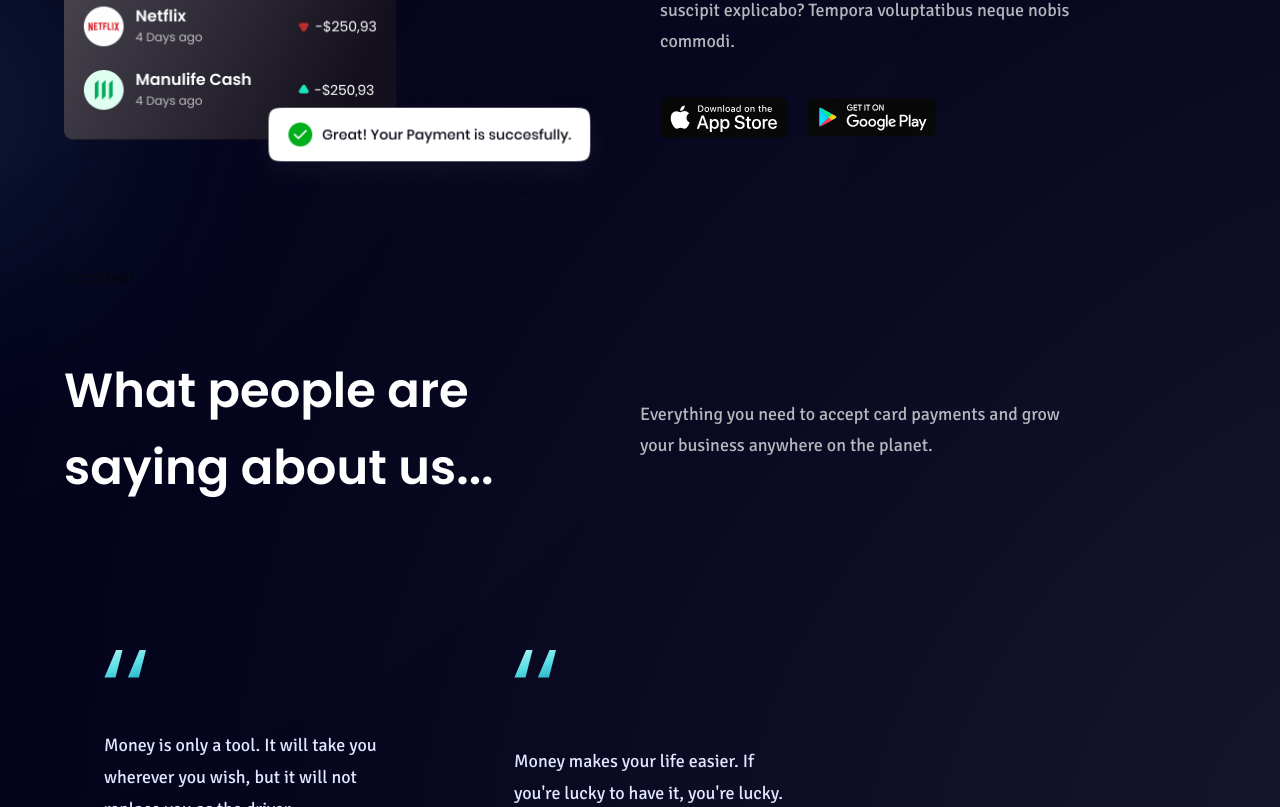
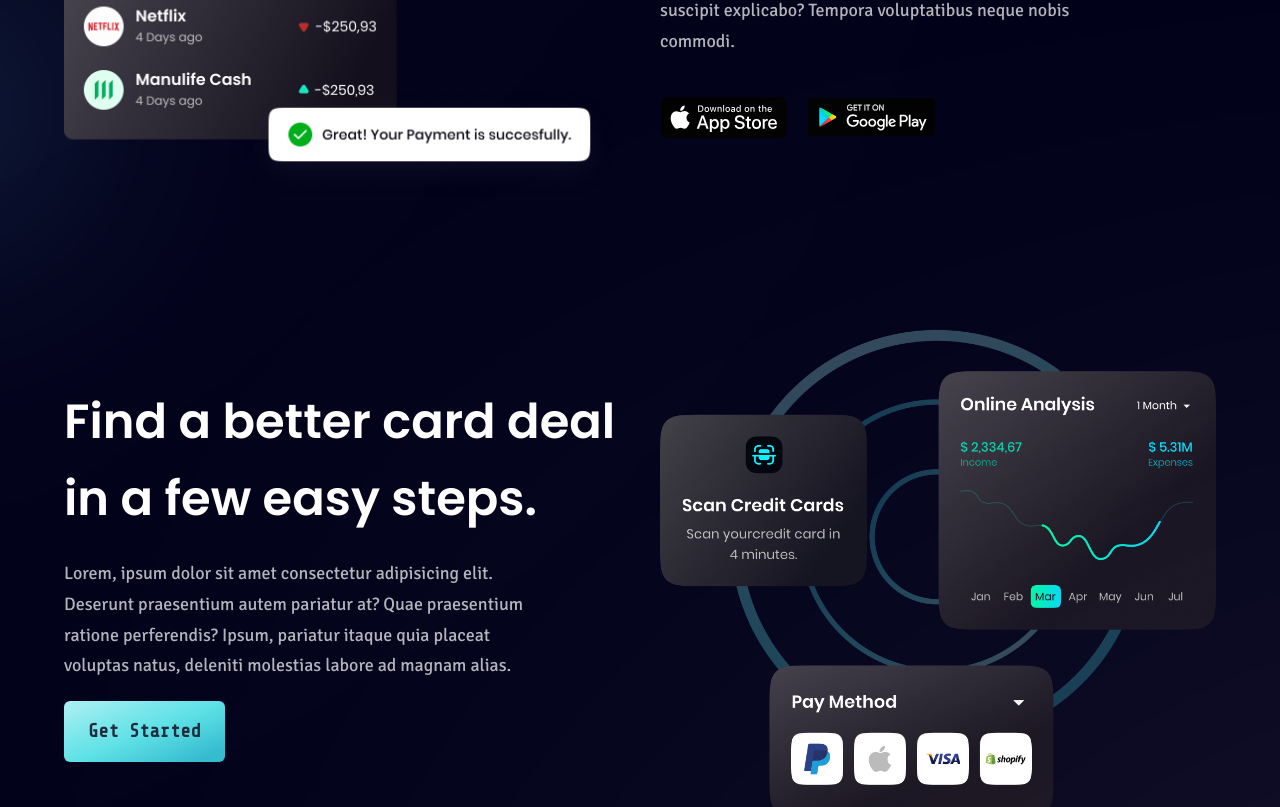
Before and after one commit to sidx04/Bank-App, a React (Vite) app: page / in a window 1280 px wide. Shown: the part 1993-2800 px from the top of the page. Built offline with nearby package versions, Linux system fonts and the light colour scheme; a web font is replaced by a local one.

Commit message:
Finished CardDeal component

```diff
--- a/src/components/CardDeal.jsx
+++ b/src/components/CardDeal.jsx
@@ -1,8 +1,25 @@
 import React from 'react'
-
+import { card } from '../assets'
+import styles, { layout } from '../styles'
+import Button from './Button'
 const CardDeal = () => {
   return (
-    <div>CardDeal</div>
+     <section className={layout.section}>
+       <div className={`${layout.sectionInfo}`}>
+        <h2 className={styles.heading2} >
+          Find a better card deal<br className="sm:block hidden"/> in a few easy steps.
+        </h2>
+        <p className={`${styles.paragraph} font-signika max-w-[470px] mt-5 pb-5`}>
+          Lorem, ipsum dolor sit amet consectetur adipisicing elit. Deserunt praesentium autem pariatur at? Quae praesentium ratione perferendis? Ipsum, pariatur itaque quia placeat voluptas natus, deleniti molestias labore ad magnam alias.
+        </p>
+        <Button styles="mt-10"/>
+       </div>
+
+       <div className={layout.sectionImg}>
+        <img src={card} alt="card" className="w-[100%] h-{100%]"/>
+       </div>
+
+     </section>
   )
 }
 
```
